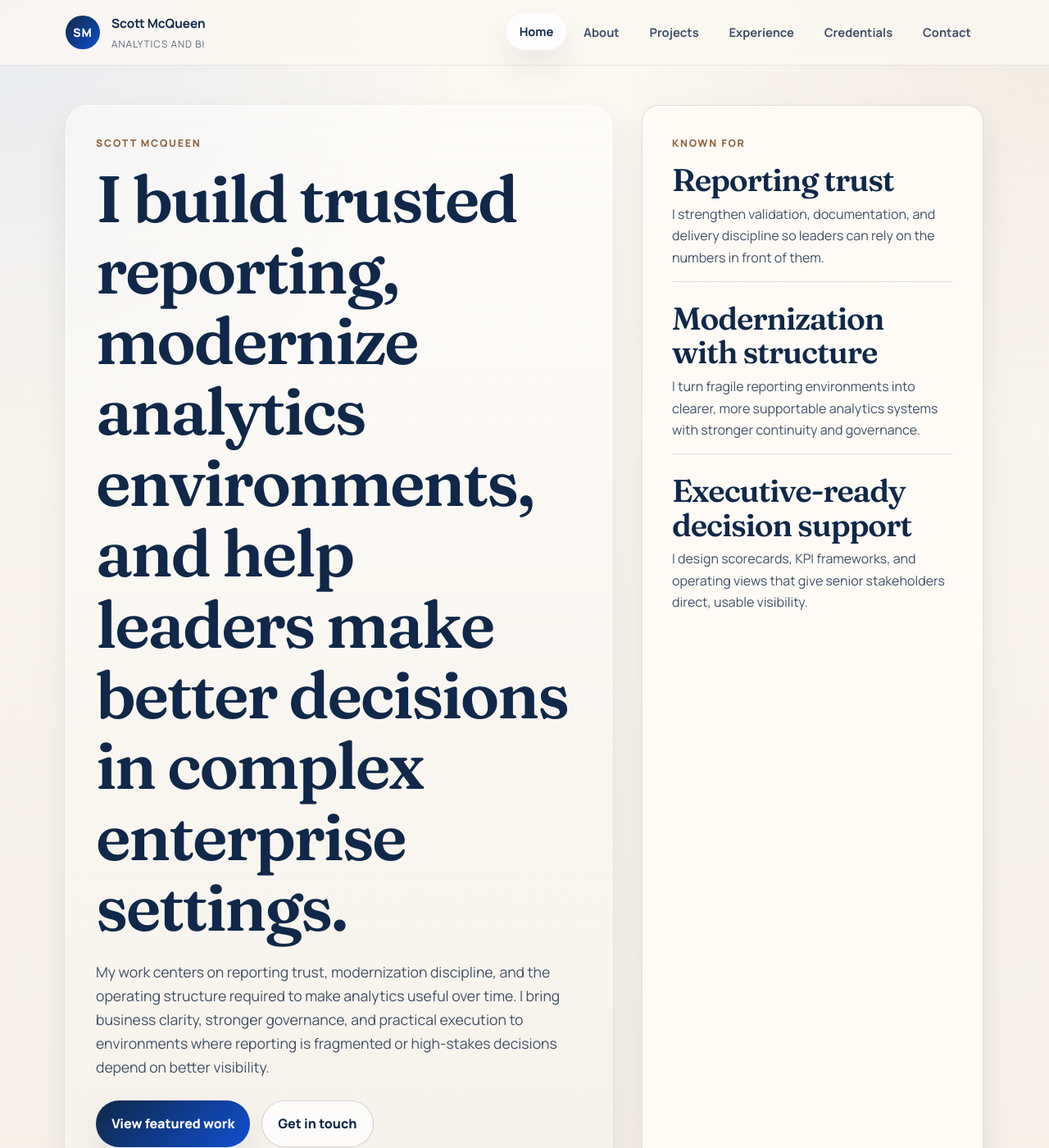
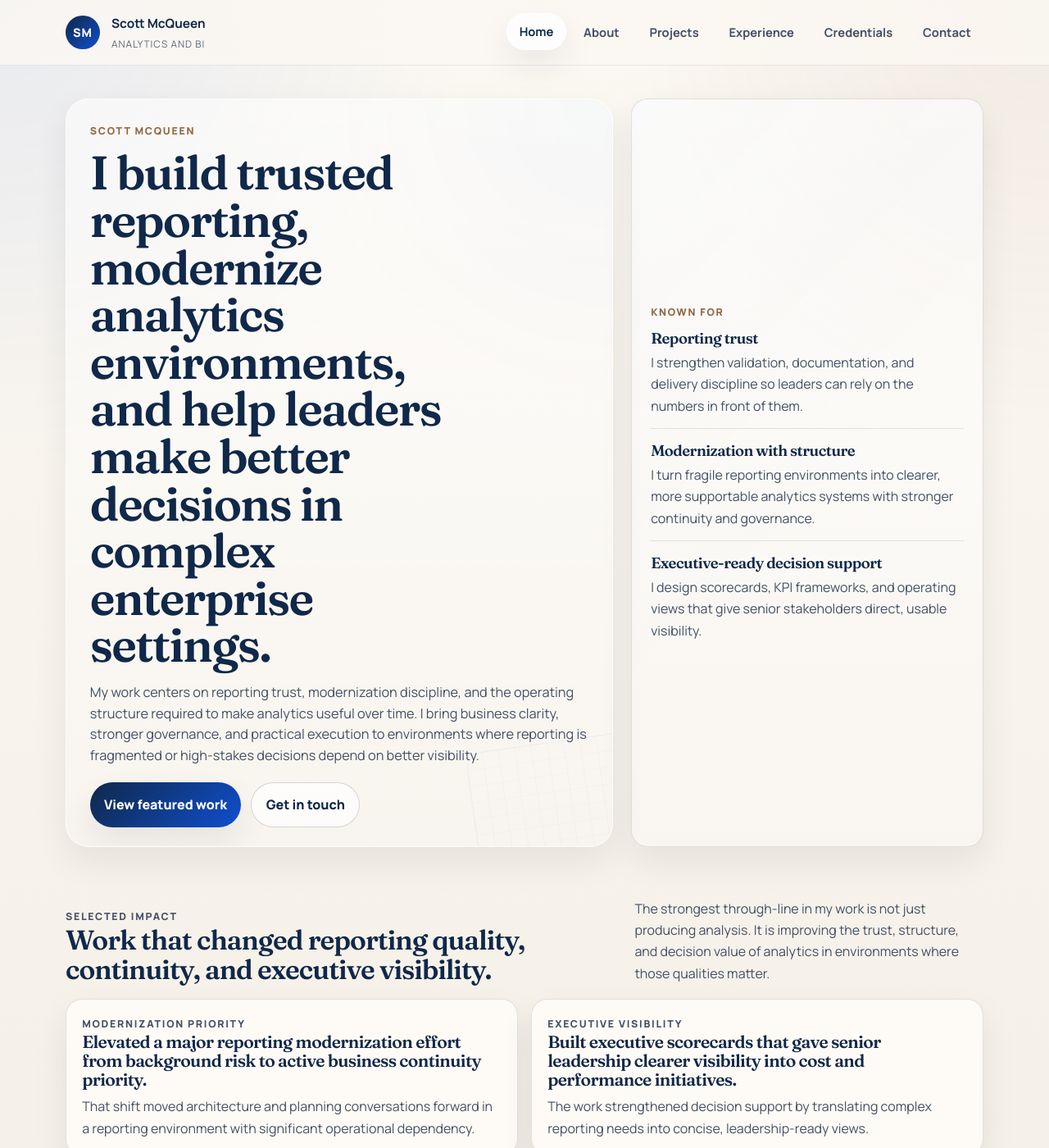
Before and after one commit to SMcQueen2023/skills-github-pages, a Jekyll site: the page built from index.md, in a window 1280 px wide and 1400 px high. Shown: the whole window at 82% size. Built offline with Jekyll 4.4.1, drawn with Linux system fonts in a browser that asks for light colours.

Commit message:
site: rebalance homepage scale and spacing

```diff
--- a/assets/css/style.css
+++ b/assets/css/style.css
@@ -75,15 +75,15 @@ h4 {
 }
 
 h1 {
-  font-size: clamp(2.85rem, 7vw, 5rem);
+  font-size: clamp(2.45rem, 5.4vw, 4rem);
 }
 
 h2 {
-  font-size: clamp(1.85rem, 3vw, 2.65rem);
+  font-size: clamp(1.7rem, 2.6vw, 2.35rem);
 }
 
 h3 {
-  font-size: 1.4rem;
+  font-size: 1.32rem;
 }
 
 ul {
@@ -180,7 +180,7 @@ ul {
 }
 
 .page-frame {
-  padding: 3rem 0 5rem;
+  padding: 2.5rem 0 4.25rem;
 }
 
 .eyebrow,
@@ -188,7 +188,7 @@ ul {
 .card-kicker,
 .panel-label,
 .intro-label {
-  margin: 0 0 0.85rem 0;
+  margin: 0 0 0.75rem 0;
   color: var(--warm);
   font-size: 0.77rem;
   font-weight: 800;
@@ -198,22 +198,50 @@ ul {
 
 .hero {
   display: grid;
-  grid-template-columns: minmax(0, 1.2fr) minmax(300px, 0.75fr);
-  gap: var(--space-lg);
+  grid-template-columns: minmax(0, 1.18fr) minmax(300px, 0.76fr);
+  gap: 1.4rem;
   align-items: stretch;
-  margin-bottom: var(--space-2xl);
+  margin-bottom: 3.85rem;
 }
 
 .hero-copy {
-  padding: var(--space-lg);
+  position: relative;
+  overflow: hidden;
+  padding: 1.8rem 1.8rem 1.45rem;
   border: 1px solid rgba(255, 255, 255, 0.7);
   border-radius: var(--radius-lg);
-  background: linear-gradient(180deg, rgba(255, 255, 255, 0.48), rgba(255, 255, 255, 0.16));
+  background:
+    linear-gradient(180deg, rgba(255, 255, 255, 0.56), rgba(255, 255, 255, 0.2)),
+    radial-gradient(circle at top right, rgba(15, 79, 207, 0.06), transparent 32%);
   box-shadow: var(--shadow-soft);
 }
 
+.hero-copy::before {
+  content: "";
+  position: absolute;
+  right: -4.5rem;
+  bottom: -2rem;
+  width: 15rem;
+  height: 10rem;
+  border: 1px solid rgba(15, 79, 207, 0.08);
+  border-radius: 1.4rem;
+  background:
+    repeating-linear-gradient(90deg, rgba(15, 79, 207, 0.05), rgba(15, 79, 207, 0.05) 1px, transparent 1px, transparent 20px),
+    repeating-linear-gradient(0deg, rgba(15, 79, 207, 0.035), rgba(15, 79, 207, 0.035) 1px, transparent 1px, transparent 20px);
+  opacity: 0.55;
+  transform: rotate(-8deg);
+  pointer-events: none;
+}
+
+.hero-copy > * {
+  position: relative;
+  z-index: 1;
+}
+
 .hero-copy h1 {
-  max-width: 11ch;
+  max-width: 12.5ch;
+  font-size: clamp(2.2rem, 4.7vw, 3.6rem);
+  line-height: 1;
 }
 
 .hero-support,
@@ -234,23 +262,24 @@ ul {
 }
 
 .hero-support {
-  max-width: 43rem;
-  margin-top: 1.35rem;
-  font-size: 1.1rem;
+  max-width: 39rem;
+  margin-top: 1rem;
+  font-size: 1.02rem;
+  line-height: 1.58;
 }
 
 .button-row {
   display: flex;
   flex-wrap: wrap;
-  gap: 0.85rem;
-  margin-top: 1.6rem;
+  gap: 0.75rem;
+  margin-top: 1.2rem;
 }
 
 .button-link {
   display: inline-flex;
   align-items: center;
   justify-content: center;
-  padding: 0.9rem 1.2rem;
+  padding: 0.82rem 1.08rem;
   border-radius: 999px;
   font-weight: 800;
   transition: transform 0.2s ease, box-shadow 0.2s ease, background-color 0.2s ease;
@@ -291,18 +320,21 @@ ul {
 }
 
 .hero-panel {
-  padding: var(--space-lg);
+  display: flex;
+  flex-direction: column;
+  justify-content: center;
+  padding: 1.55rem 1.45rem;
 }
 
 .panel-stack {
   display: grid;
-  gap: var(--space-md);
+  gap: 1.1rem;
 }
 
 .panel-stack > div {
   display: grid;
-  gap: 0.45rem;
-  padding-bottom: var(--space-sm);
+  gap: 0.35rem;
+  padding-bottom: 0.85rem;
   border-bottom: 1px solid var(--line);
 }
 
@@ -311,14 +343,18 @@ ul {
   border-bottom: 0;
 }
 
+.hero-panel h2 {
+  font-size: 1.16rem;
+}
+
 .section-block {
-  margin-bottom: var(--space-2xl);
+  margin-bottom: 4rem;
 }
 
 .section-heading {
   display: grid;
-  gap: 0.65rem;
-  margin-bottom: var(--space-md);
+  gap: 0.5rem;
+  margin-bottom: 1.15rem;
   max-width: 54rem;
 }
 
@@ -361,7 +397,7 @@ ul {
 .credential-group,
 .contact-card,
 .summary-panel {
-  padding: 1.35rem;
+  padding: 1.2rem;
 }
 
 .impact-card h3,
@@ -391,7 +427,7 @@ ul {
   display: flex;
   flex-wrap: wrap;
   gap: 0.55rem;
-  margin-top: 1rem;
+  margin-top: 0.85rem;
 }
 
 .tag-list span,
@@ -403,21 +439,24 @@ ul {
   border-radius: 999px;
   background: var(--bg-accent);
   color: var(--accent-deep);
-  font-size: 0.82rem;
+  font-size: 0.8rem;
   font-weight: 700;
 }
 
 .page-intro {
   max-width: 52rem;
-  margin-bottom: var(--space-xl);
+  margin-bottom: 2.85rem;
 }
 
 .page-intro h1 {
-  margin-bottom: 1rem;
+  max-width: 13.5ch;
+  margin-bottom: 0.85rem;
+  font-size: clamp(2rem, 4vw, 3.1rem);
+  line-height: 1.02;
 }
 
 .page-intro p {
-  font-size: 1.08rem;
+  font-size: 1.02rem;
 }
 
 .case-stack {
@@ -426,7 +465,7 @@ ul {
 }
 
 .project-case {
-  padding: 1.5rem;
+  padding: 1.35rem;
   border: 1px solid var(--line);
   border-radius: var(--radius-lg);
   background: rgba(255, 253, 249, 0.92);
@@ -434,13 +473,13 @@ ul {
 }
 
 .project-case + .project-case {
-  margin-top: 1rem;
+  margin-top: 0.8rem;
 }
 
 .case-header {
   display: grid;
-  gap: 0.6rem;
-  margin-bottom: 1.15rem;
+  gap: 0.45rem;
+  margin-bottom: 1rem;
 }
 
 .case-grid {
@@ -450,7 +489,7 @@ ul {
 }
 
 .case-panel {
-  padding: 1.15rem;
+  padding: 1rem;
 }
 
 .trust-list ul,
@@ -488,13 +527,19 @@ ul {
 }
 
 .page-home .section-heading {
-  grid-template-columns: minmax(0, 1fr) minmax(260px, 0.7fr);
+  grid-template-columns: minmax(0, 1fr) minmax(240px, 0.62fr);
   align-items: end;
   max-width: none;
 }
 
 .page-home .summary-panel {
   background: linear-gradient(135deg, rgba(15, 79, 207, 0.08), rgba(255, 255, 255, 0.74));
+}
+
+.page-home .hero-panel {
+  background:
+    linear-gradient(180deg, rgba(255, 255, 255, 0.64), rgba(255, 255, 255, 0.3)),
+    linear-gradient(135deg, rgba(15, 79, 207, 0.035), transparent 55%);
 }
 
 .page-about .page-intro,
@@ -525,6 +570,11 @@ ul {
     align-items: start;
     flex-direction: column;
   }
+
+  .hero-copy h1,
+  .page-intro h1 {
+    max-width: none;
+  }
 }
 
 @media (max-width: 760px) {
@@ -542,7 +592,7 @@ ul {
   }
 
   .page-frame {
-    padding: 2rem 0 3.5rem;
+    padding: 1.85rem 0 3rem;
   }
 
   .hero-copy,
@@ -557,6 +607,10 @@ ul {
   .contact-card,
   .summary-panel,
   .case-panel {
-    padding: 1.1rem;
+    padding: 1rem;
+  }
+
+  .hero {
+    margin-bottom: 3rem;
   }
 }
```
